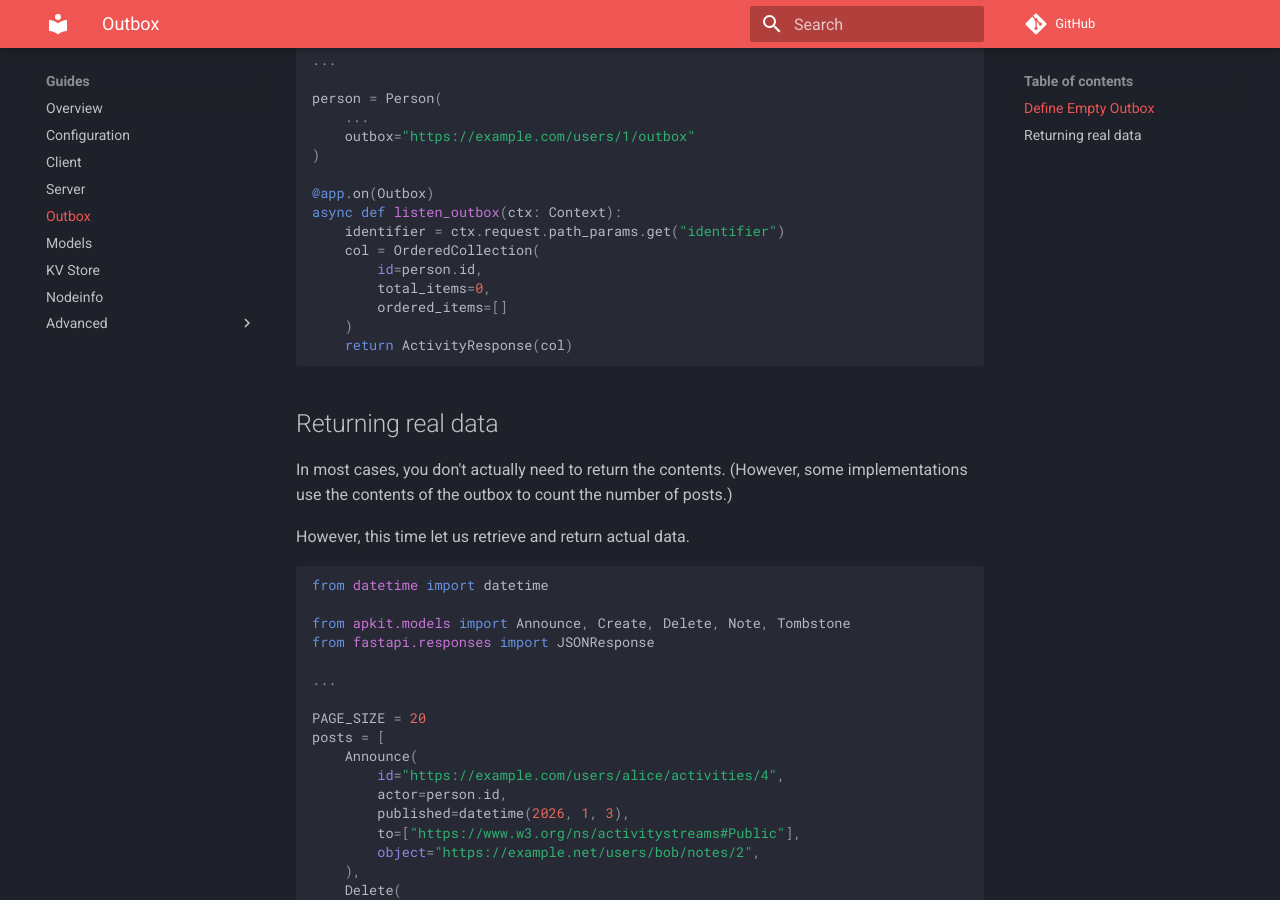
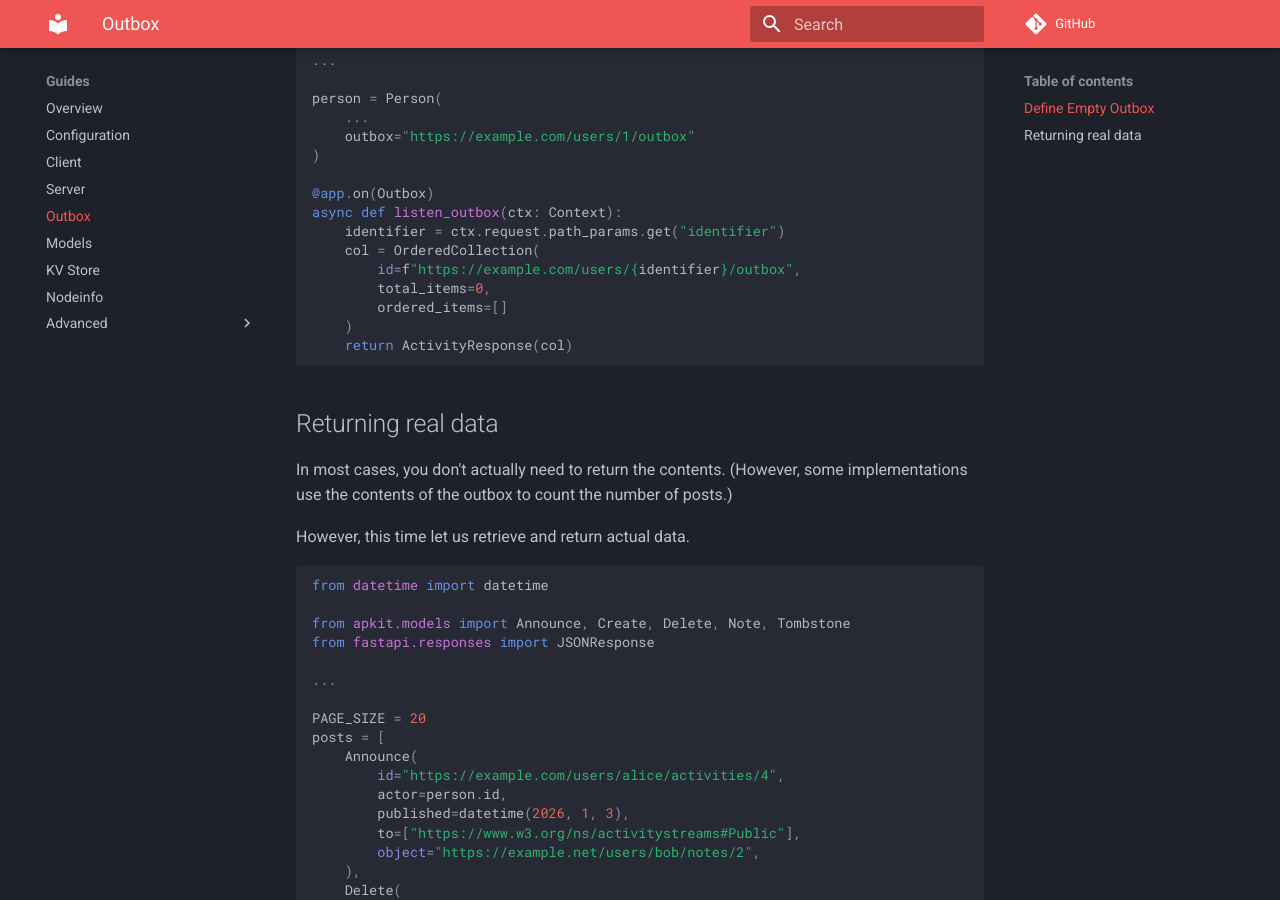
Before and after one commit to fedi-libs/apkit, an MkDocs documentation site: the page built from docs/guides/outbox.md, in a window 1280 px wide and 900 px high, scrolled down 612 px. Built offline with MkDocs 1.6.1 and Material for MkDocs 9.7.7, drawn with Linux system fonts in a browser that asks for light colours; comment, search, counter and statistics services are not loaded.

Commit message:
docs: fix code miss in outbox example
Co-authored-by: gemini-code-assist[bot] <176961590+gemini-code-assist[bot]@users.noreply.github.com>

```diff
--- a/docs/guides/outbox.md
+++ b/docs/guides/outbox.md
@@ -30,7 +30,7 @@ person = Person(
 async def listen_outbox(ctx: Context):
     identifier = ctx.request.path_params.get("identifier")
     col = OrderedCollection(
-        id=person.id,
+        id=f"https://example.com/users/{identifier}/outbox",
         total_items=0,
         ordered_items=[]
     )
```
